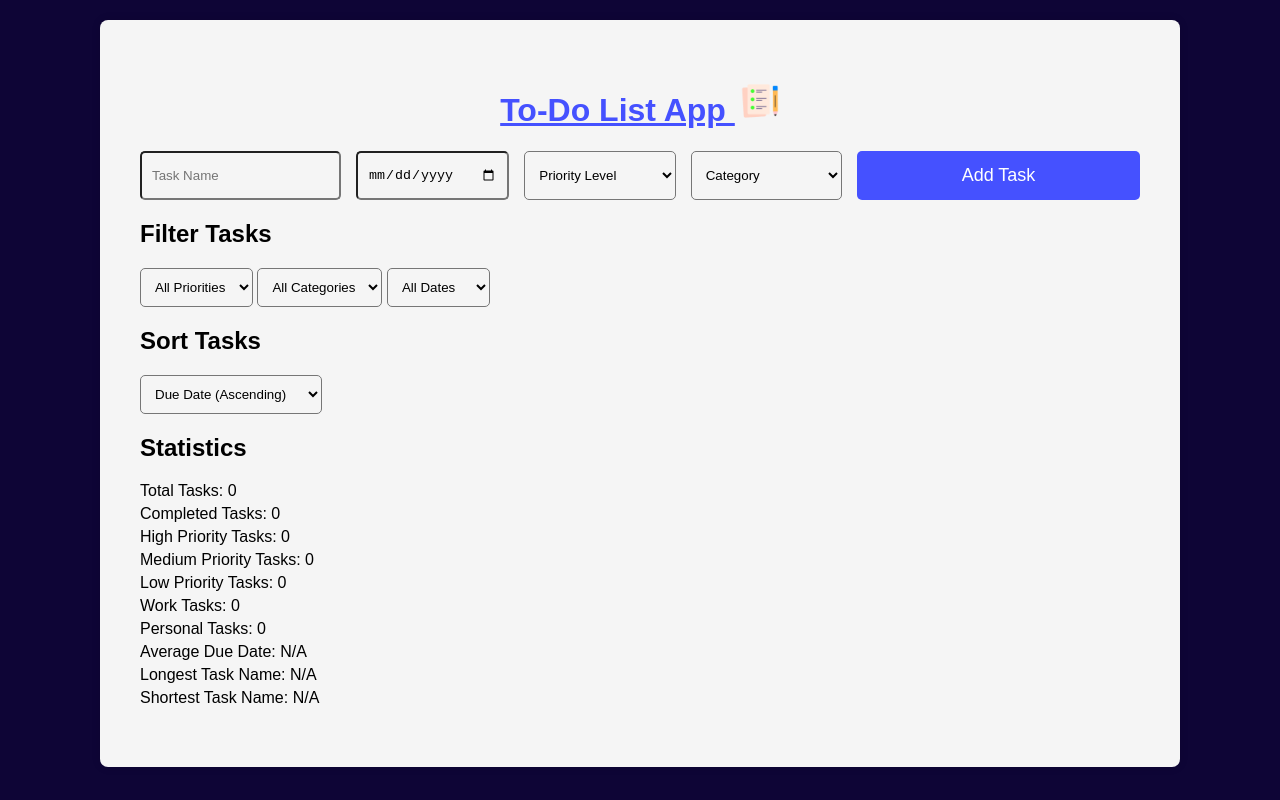
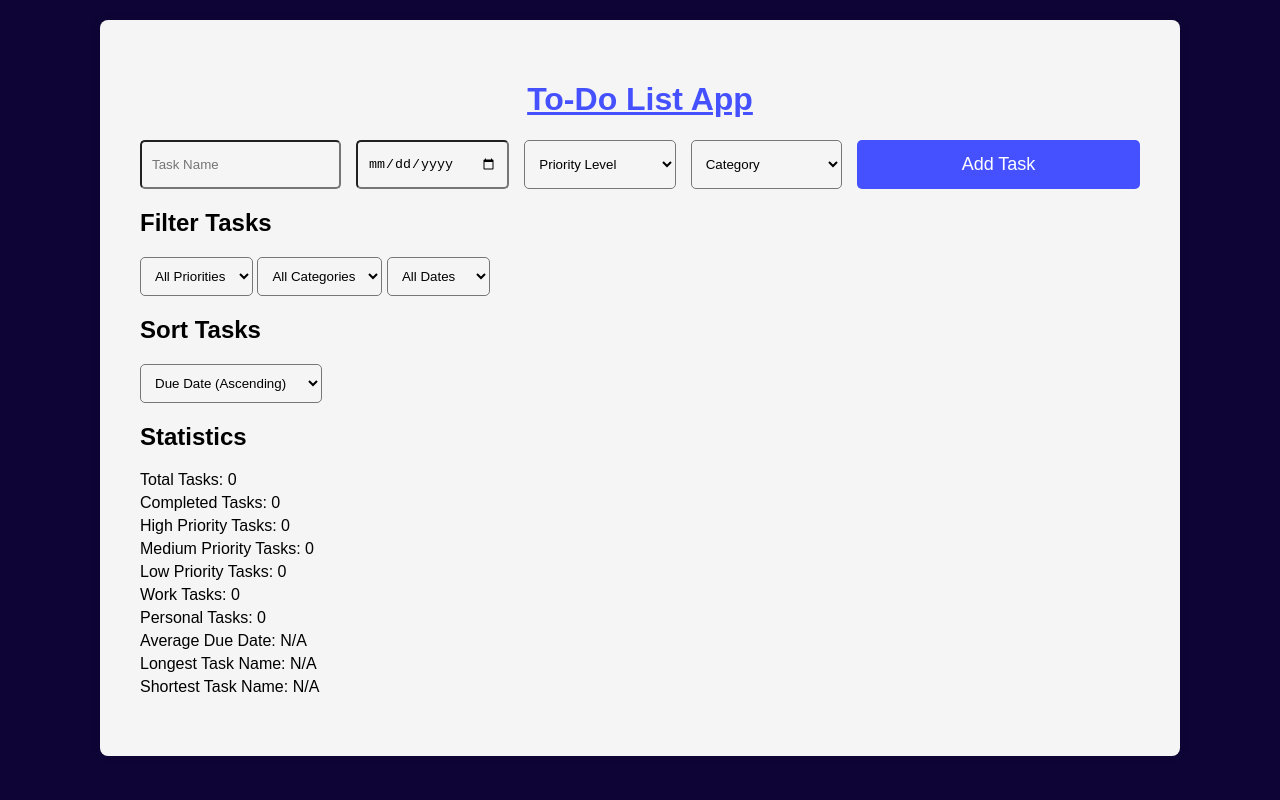
Before and after one commit to AkashaSaleem/TO-DO-APP, a plain HTML site: page index.html in a window 1280 px wide. Drawn offline with Linux system fonts and the light colour scheme.

Commit message:
Update index.html

```diff
--- a/index.html
+++ b/index.html
@@ -8,7 +8,7 @@
 </head>
 <body>
   <div class="container">
-    <h1>To-Do List App <img src="/icon.png"></h1>
+    <h1>To-Do List App </h1>
     <form id="task-form">
       <input type="text" id="task-name" placeholder="Task Name" required>
       <input type="date" id="due-date" required>
```
